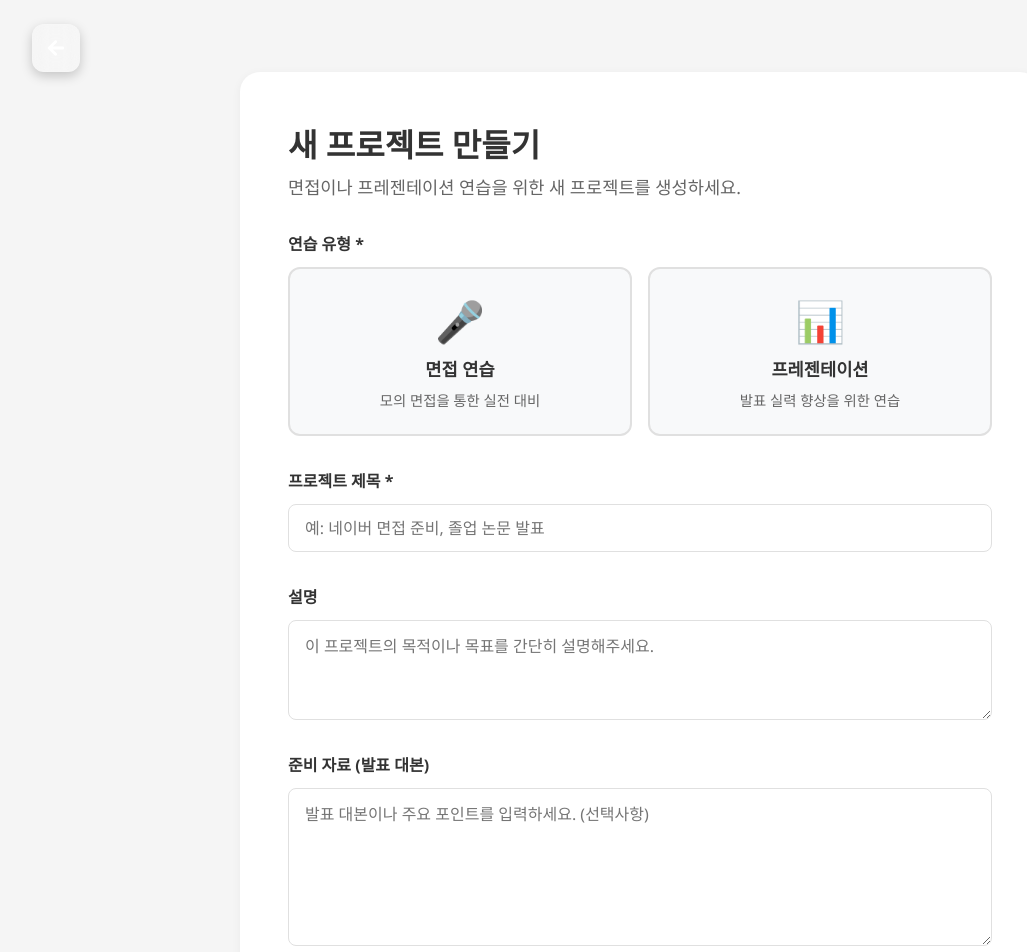
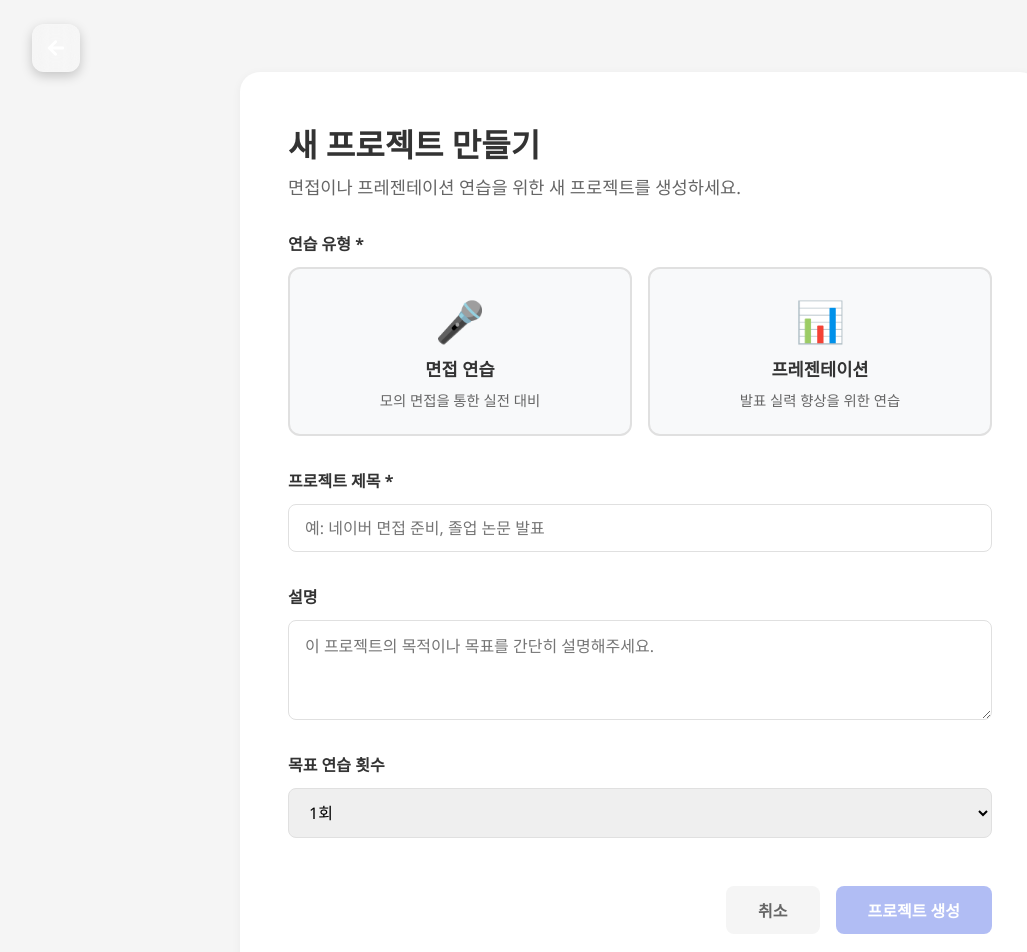
Before and after one commit to Minseong-Choi/ICanSpeech, a Next.js app: page /practice/new in a window 1280 px wide. Shown: the top 952 px of the page, without its empty margins (0-1027 px from the left). Built offline with nearby package versions, Linux system fonts and the light colour scheme.

Commit message:
새프로젝트

```diff
--- a/src/app/api/practices/route.ts
+++ b/src/app/api/practices/route.ts
@@ -80,7 +80,7 @@ export async function POST(request: Request) {
     }
 
     const body = await request.json();
-    const { type, title, description, materials } = body;
+    const { type, title, description, materials, targetCount } = body;
 
     if (!type || !title) {
       return NextResponse.json(
@@ -102,6 +102,7 @@ export async function POST(request: Request) {
       title,
       description: description || '',
       materials: materials || [],
+      targetCount: targetCount || 1,
       createdAt: new Date(),
       updatedAt: new Date()
     };
--- a/src/app/layout.tsx
+++ b/src/app/layout.tsx
@@ -4,7 +4,7 @@ import './globals.css';
 import Providers from '@/components/Providers';
 
 export const metadata: Metadata = {
-  title: 'AI캔 스피치 - 스피치 분석 서비스',
+  title: '아이캔 스피치 - 스피치 분석 서비스',
   description: '자신감 있는 스피치, 연습부터 분석까지 한번에',
 };
 
--- a/src/app/practice/interview/[id]/record/page.tsx
+++ b/src/app/practice/interview/[id]/record/page.tsx
@@ -316,11 +316,11 @@ export default function PresentationRecordPage() {
                     boxShadow: "0 4px 6px -1px rgba(0, 0, 0, 0.1)"
                   }}
                   onMouseOver={(e) => {
-                    e.currentTarget.style.backgroundColor = isRecording ? "#dc2626" : "#b91c1c";
+                    e.currentTarget.style.backgroundColor = isRecording ? "#4b5563" : "#b91c1c";
                     e.currentTarget.style.transform = "translateY(-1px)";
                   }}
                   onMouseOut={(e) => {
-                    e.currentTarget.style.backgroundColor = isRecording ? "#ef4444" : "#dc2626";
+                    e.currentTarget.style.backgroundColor = isRecording ? "#6b7280" : "#dc2626";
                     e.currentTarget.style.transform = "translateY(0)";
                   }}
                 >
--- a/src/app/practice/new/page.tsx
+++ b/src/app/practice/new/page.tsx
@@ -14,7 +14,8 @@ export default function NewPracticePage() {
     type: '',
     title: '',
     description: '',
-    materials: ''
+    materials: '',
+    targetCount: 1
   });
   const [loading, setLoading] = useState(false);
   // Removed projectCreated state as BackButton now handles logic based on URL params
@@ -39,10 +40,7 @@ export default function NewPracticePage() {
           type: formData.type,
           title: formData.title,
           description: formData.description,
-          materials: formData.materials ? [{
-            type: 'script',
-            content: formData.materials
-          }] : []
+          targetCount: formData.targetCount
         }),
       });
 
@@ -124,20 +122,22 @@ export default function NewPracticePage() {
 
           <div className={styles.formGroup}>
             <label htmlFor="materials" className={styles.label}>
-              준비 자료 {formData.type === 'interview' ? '(예상 질문)' : '(발표 대본)'}
+              목표 연습 횟수
             </label>
-            <textarea
-              id="materials"
-              className={styles.textarea}
-              placeholder={
-                formData.type === 'interview'
-                  ? '예상 면접 질문을 입력하세요. (선택사항)'
-                  : '발표 대본이나 주요 포인트를 입력하세요. (선택사항)'
+            <select
+              id="targetCount"
+              className={styles.input}
+              value={formData.targetCount}
+              onChange={(e) =>
+                setFormData({ ...formData, targetCount: Number(e.target.value) })
               }
-              value={formData.materials}
-              onChange={(e) => setFormData({ ...formData, materials: e.target.value })}
-              rows={6}
-            />
+            >
+              {[1, 2, 3, 5, 10, 15, 20, 25, 30, 35, 40].map((count) => (
+                <option key={count} value={count}>
+                  {count}회
+                </option>
+              ))}
+            </select>
           </div>
 
           <div className={styles.actions}>
--- a/src/app/practice/presentation/[id]/record/page.tsx
+++ b/src/app/practice/presentation/[id]/record/page.tsx
@@ -315,11 +315,11 @@ export default function PresentationRecordPage() {
                     boxShadow: "0 4px 6px -1px rgba(0, 0, 0, 0.1)"
                   }}
                   onMouseOver={(e) => {
-                    e.currentTarget.style.backgroundColor = isRecording ? "#dc2626" : "#b91c1c";
+                    e.currentTarget.style.backgroundColor = isRecording ? "#4b5563" : "#b91c1c";
                     e.currentTarget.style.transform = "translateY(-1px)";
                   }}
                   onMouseOut={(e) => {
-                    e.currentTarget.style.backgroundColor = isRecording ? "#ef4444" : "#dc2626";
+                    e.currentTarget.style.backgroundColor = isRecording ? "6b7280" : "#dc2626";
                     e.currentTarget.style.transform = "translateY(0)";
                   }}
                 >
```
Also changed, not shown: src/app/practice/interview/[id]/page.tsx (+6 -6 lines).
